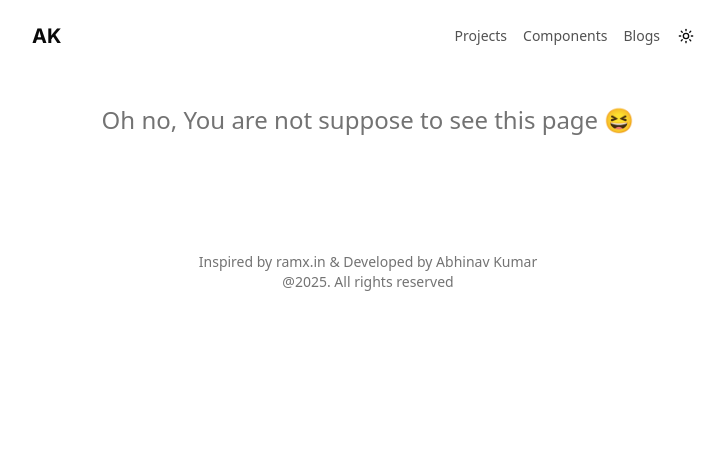
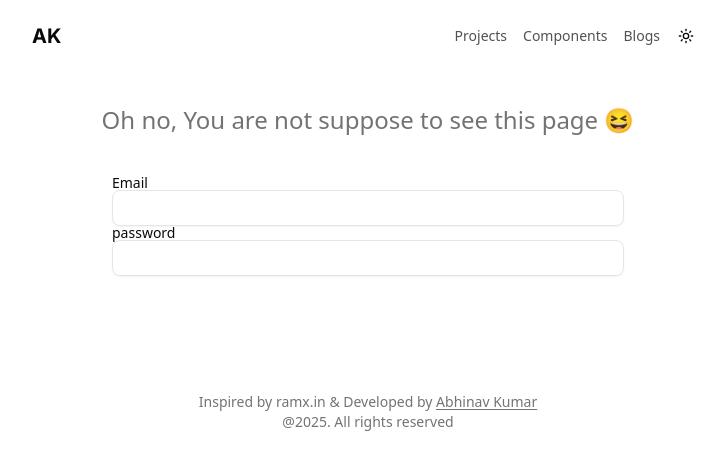
Before and after one commit to Abhinav-not-found/portfolio, a Next.js app: page /login in a window 1280 px wide. Shown: the top 470 px of the page, without its empty margins (272-997 px from the left). Built offline with nearby package versions, Linux system fonts and the light colour scheme.

Commit message:
updated footer

```diff
--- a/package.json
+++ b/package.json
@@ -11,6 +11,7 @@
   "dependencies": {
     "@phosphor-icons/react": "^2.1.10",
     "@radix-ui/react-dropdown-menu": "^2.1.16",
+    "@radix-ui/react-label": "^2.1.8",
     "@radix-ui/react-slot": "^1.2.4",
     "class-variance-authority": "^0.7.1",
     "clsx": "^2.1.1",
--- a/src/app/login/page.jsx
+++ b/src/app/login/page.jsx
@@ -1,3 +1,4 @@
+import LoginForm from "@/components/general/login-form"
 import React from "react"
 
 const Login = () => {
@@ -6,7 +7,9 @@
       <p className='text-center text-muted-foreground text-2xl'>
         Oh no, You are not suppose to see this page 😆
       </p>
-
+      <div className='max-w-lg mx-auto'>
+        <LoginForm />
+      </div>
     </main>
   )
 }
--- a/src/components/general/footer.jsx
+++ b/src/components/general/footer.jsx
@@ -5,8 +5,15 @@
   return (
     <footer className='mt-18 h-32 flex items-center justify-center'>
       <div className='text-muted-foreground text-center text-sm'>
-        <p>Inspired by ramx.in & Developed by <Link href={'/login'} className="hover:underline hover:text-black">Abhinav Kumar</Link></p>
-
+        <p>
+          Inspired by ramx.in & Developed by{" "}
+          <Link
+            href={"/login"}
+            className='underline hover:text-black underline-offset-2'
+          >
+            Abhinav Kumar
+          </Link>
+        </p>
         <p>@2025. All rights reserved</p>
       </div>
     </footer>
--- /dev/null
+++ b/src/components/general/login-form.jsx
@@ -0,0 +1,16 @@
+import React from 'react'
+import { Input } from '../ui/input'
+import { Label } from '../ui/label'
+
+const LoginForm = () => {
+  return (
+    <form className='mt-10'>
+      <Label>Email</Label>
+      <Input type={'text'}/>
+      <Label>password</Label>
+      <Input type={'text'}/>
+    </form>
+  )
+}
+
+export default LoginForm
--- a/src/components/sections/hero.jsx
+++ b/src/components/sections/hero.jsx
@@ -5,11 +5,14 @@
 
 const Hero = () => {
   return (
-    <section className='w-full h-full space-y-12'>
-      <div className='text-4xl font-inter font-semibold space-y-2 mt-4 tracking-tighter relative'>
+    <section className='w-full h-full space-y-14'>
+      <div className='text-4xl font-inter font-semibold space-y-2 mt-6 tracking-tighter relative'>
         <h1 className=' '>Hi, I'm Abhinav Kumar</h1>
-        <h1 className='text-muted-foreground text-5xl '>
+        <h1 className='text-5xl bg-linear-to-b from-neutral-400 dark:from-neutral-400 to-neutral-400/60 dark:to-neutral-400/60 bg-clip-text text-transparent'>
           A fullstack web developer.
+        </h1>
+        <h1 className='text-neutral-300 text-3xl dark:text-neutral-700'>
+          // Based in India
         </h1>
       </div>
       <div className=''>
--- a/src/components/sections/project.jsx
+++ b/src/components/sections/project.jsx
@@ -4,7 +4,7 @@
 
 const Project = () => {
   return (
-    <section className='mt-18'>
+    <section className='mt-20'>
       <Heading>
         <SmallHeading>Latest</SmallHeading>
         <BigHeading>Projects</BigHeading>
--- a/src/components/sections/techStack.jsx
+++ b/src/components/sections/techStack.jsx
@@ -8,7 +8,7 @@
 
 const TechStack = () => {
   return (
-    <section className='mt-18'>
+    <section className='mt-20'>
       <Heading>
         <SmallHeading>Tech</SmallHeading>
         <BigHeading>Stack</BigHeading>
--- /dev/null
+++ b/src/components/ui/input.jsx
@@ -0,0 +1,24 @@
+import * as React from "react"
+
+import { cn } from "@/lib/utils"
+
+function Input({
+  className,
+  type,
+  ...props
+}) {
+  return (
+    <input
+      type={type}
+      data-slot="input"
+      className={cn(
+        "file:text-foreground placeholder:text-muted-foreground selection:bg-primary selection:text-primary-foreground dark:bg-input/30 border-input h-9 w-full min-w-0 rounded-md border bg-transparent px-3 py-1 text-base shadow-xs transition-[color,box-shadow] outline-none file:inline-flex file:h-7 file:border-0 file:bg-transparent file:text-sm file:font-medium disabled:pointer-events-none disabled:cursor-not-allowed disabled:opacity-50 md:text-sm",
+        "focus-visible:border-ring focus-visible:ring-ring/50 focus-visible:ring-[3px]",
+        "aria-invalid:ring-destructive/20 dark:aria-invalid:ring-destructive/40 aria-invalid:border-destructive",
+        className
+      )}
+      {...props} />
+  );
+}
+
+export { Input }
--- /dev/null
+++ b/src/components/ui/label.jsx
@@ -0,0 +1,23 @@
+"use client"
+
+import * as React from "react"
+import * as LabelPrimitive from "@radix-ui/react-label"
+
+import { cn } from "@/lib/utils"
+
+function Label({
+  className,
+  ...props
+}) {
+  return (
+    <LabelPrimitive.Root
+      data-slot="label"
+      className={cn(
+        "flex items-center gap-2 text-sm leading-none font-medium select-none group-data-[disabled=true]:pointer-events-none group-data-[disabled=true]:opacity-50 peer-disabled:cursor-not-allowed peer-disabled:opacity-50",
+        className
+      )}
+      {...props} />
+  );
+}
+
+export { Label }
```
Also changed, not shown: 1 other file (tests, documents, lock files or other folders).
